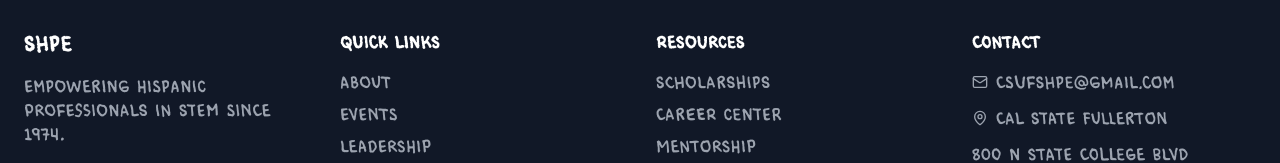
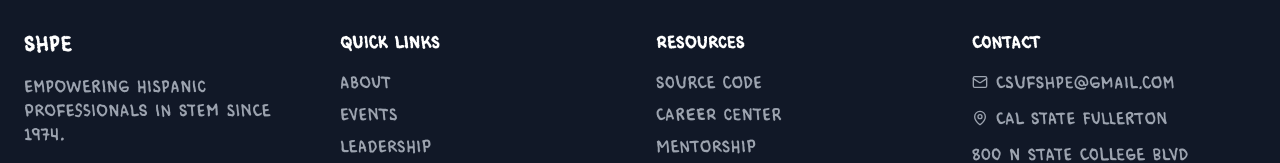
Before and after one commit to adriancancode/shpe-csuf, a Next.js app: page / in a window 1280 px wide. Shown: the part 5589-5752 px from the top of the page. Built offline with nearby package versions, Linux system fonts and the light colour scheme.

Commit message:
Add github repo link to footer

```diff
--- a/components/Footer.tsx
+++ b/components/Footer.tsx
@@ -47,7 +47,7 @@ export default function Footer() {
           <div>
             <h4 className="font-semibold mb-4">Resources</h4>
             <ul className="space-y-2 text-gray-400">
-              <li><Link href="#" className="hover:text-white transition-colors">Scholarships</Link></li>
+              <li><Link href="https://github.com/adriancancode/shpe-csuf" target="_blank" className="hover:text-white transition-colors">Source Code</Link></li>
               <li><Link href="#" className="hover:text-white transition-colors">Career Center</Link></li>
               <li><Link href="#" className="hover:text-white transition-colors">Mentorship</Link></li>
               <li><Link href="#" className="hover:text-white transition-colors">Newsletter</Link></li>
```
